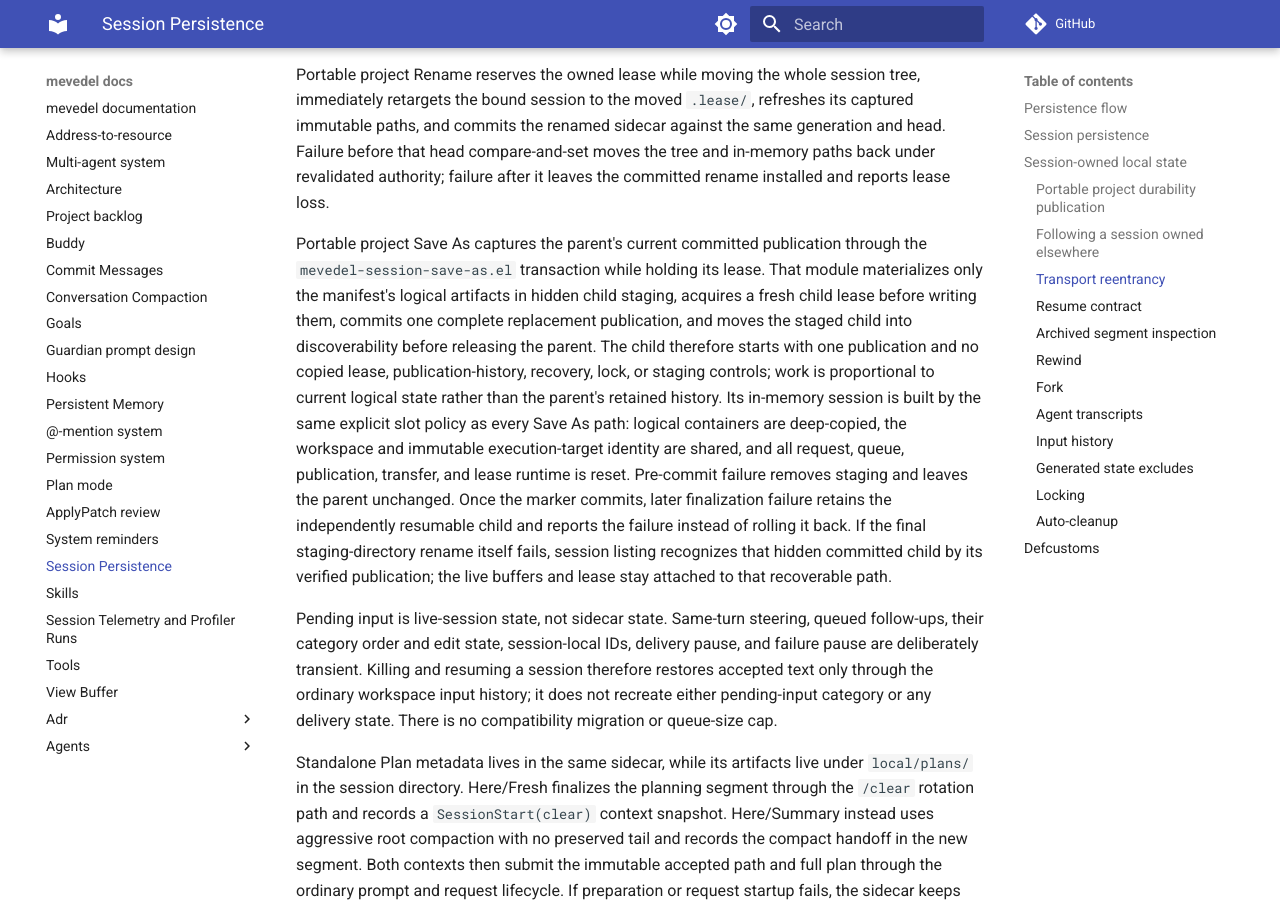
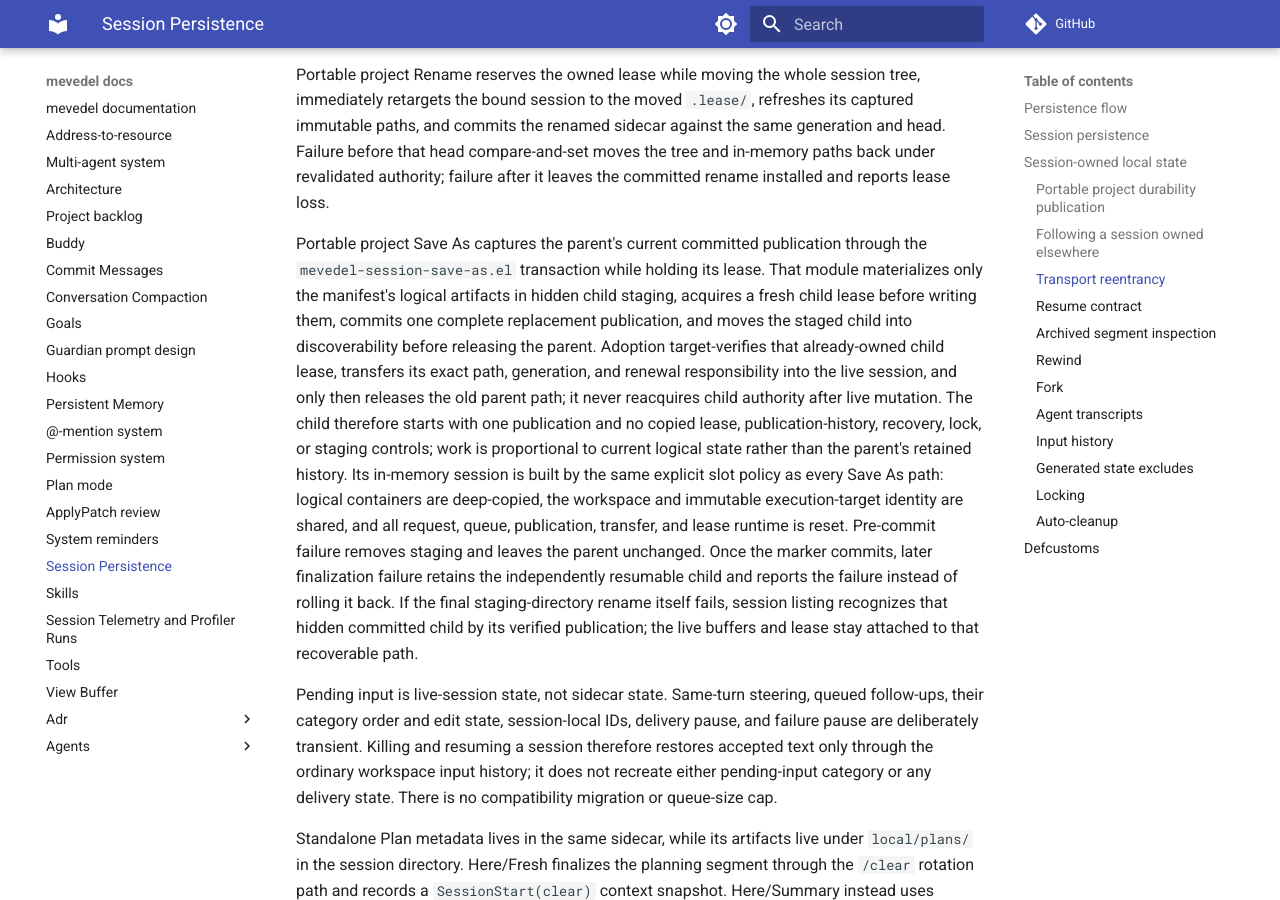
Before and after one commit to FrauH0lle/mevedel, an MkDocs documentation site: the page built from docs/sessions.md, in a window 1280 px wide and 900 px high, scrolled down 13168 px. Built offline with MkDocs 1.6.1 and Material for MkDocs 9.7.7, drawn with Linux system fonts in a browser that asks for light colours; comment, search, counter and statistics services are not loaded.

Commit message:
fix(session): Fence compaction and Save As settlement

```diff
--- a/docs/sessions.md
+++ b/docs/sessions.md
@@ -623,10 +623,13 @@ through the `mevedel-session-save-as.el` transaction while holding its lease.
 That module materializes only the manifest's logical artifacts in hidden child
 staging, acquires a fresh child lease before writing them, commits one complete
 replacement publication, and moves the staged child into discoverability
-before releasing the parent.  The child therefore starts with
-one publication and no copied lease, publication-history, recovery, lock, or
-staging controls; work is proportional to current logical state rather than
-the parent's retained history.  Its in-memory session is built by the same
+before releasing the parent.  Adoption target-verifies that already-owned
+child lease, transfers its exact path, generation, and renewal responsibility
+into the live session, and only then releases the old parent path; it never
+reacquires child authority after live mutation.  The child therefore starts
+with one publication and no copied lease, publication-history, recovery, lock,
+or staging controls; work is proportional to current logical state rather
+than the parent's retained history.  Its in-memory session is built by the same
 explicit slot policy as every Save As path: logical containers are deep-copied,
 the workspace and immutable execution-target identity are shared, and all
 request, queue, publication, transfer, and lease runtime is reset.  Pre-commit
```
Also changed, not shown: docs/adr/0097-store-durable-sessions-with-their-execution-target.md (+4 -1 lines), docs/compaction.md (+5 -0 lines), 7 other files.
